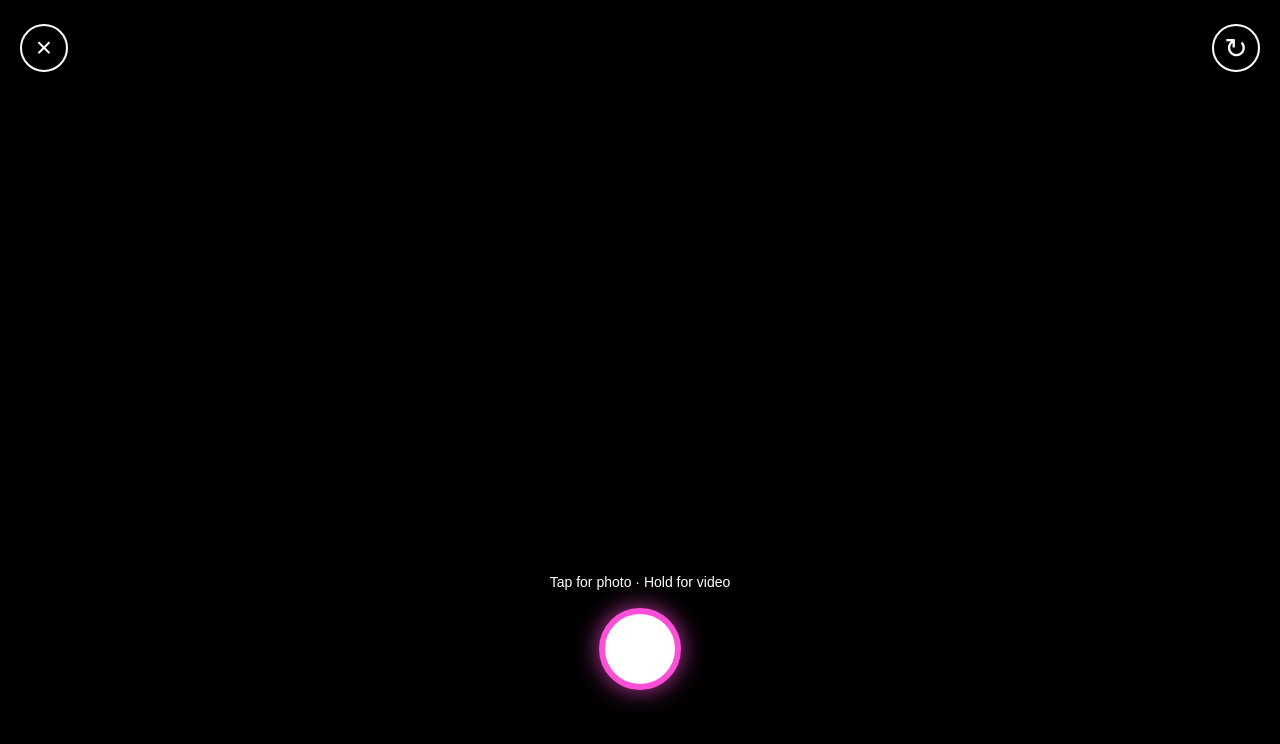
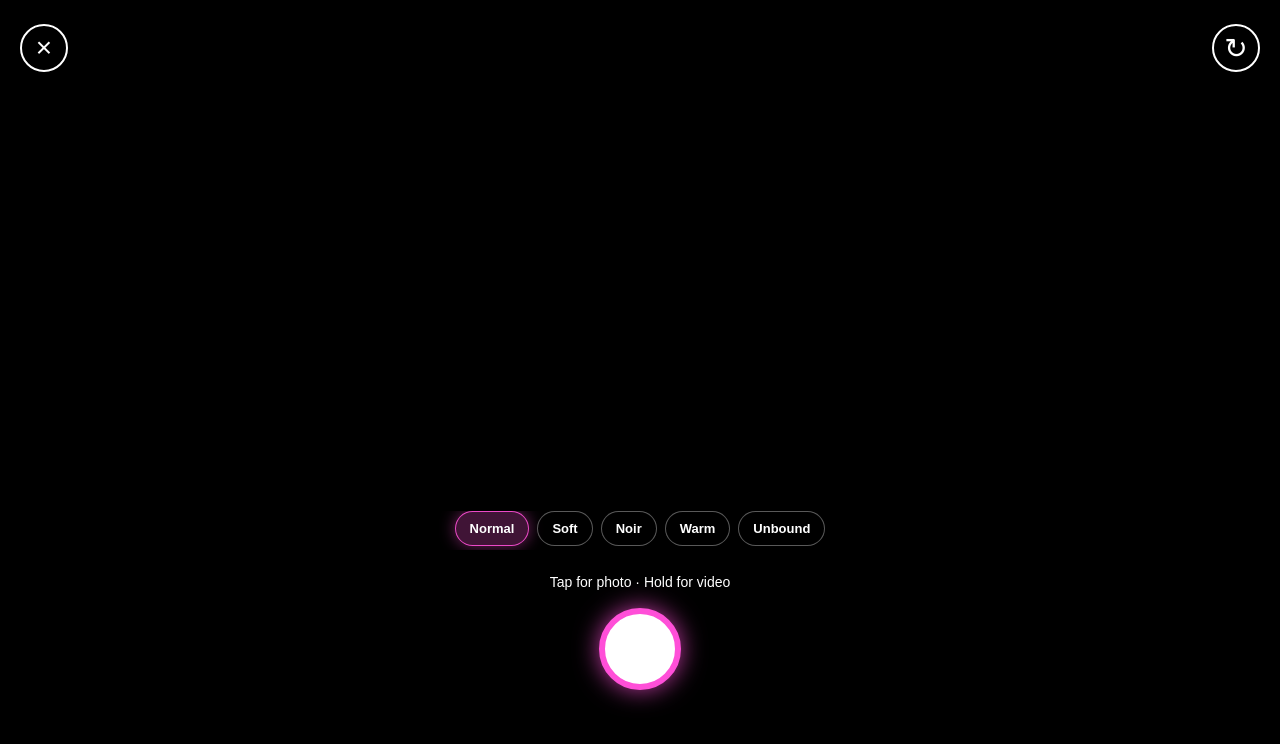
Before and after one commit to Stephensr50/Unbound, a Next.js app in the folder unbound2/: page /camera in a window 1280 px wide. Shown: the top 744 px of the page. Built offline with nearby package versions, Linux system fonts and the light colour scheme; no server answers; a web font is replaced by a local one.

Commit message:
Added filters to camera feature

```diff
--- a/unbound2/app/camera/page.tsx
+++ b/unbound2/app/camera/page.tsx
@@ -8,6 +8,31 @@ const supabase = createClient(
 process.env.NEXT_PUBLIC_SUPABASE_URL!,
 process.env.NEXT_PUBLIC_SUPABASE_ANON_KEY!
 );
+
+type CameraFilter = "none" | "soft" | "noir" | "warm" | "unbound";
+
+const cameraFilters: Record<CameraFilter, { label: string; css: string }> = {
+none: {
+label: "Normal",
+css: "none",
+},
+soft: {
+label: "Soft",
+css: "brightness(1.08) contrast(0.92) saturate(1.12) blur(0.4px)",
+},
+noir: {
+label: "Noir",
+css: "grayscale(1) contrast(1.25) brightness(0.92)",
+},
+warm: {
+label: "Warm",
+css: "sepia(0.18) saturate(1.25) brightness(1.05)",
+},
+unbound: {
+label: "Unbound",
+css: "contrast(1.08) saturate(1.45) hue-rotate(285deg) brightness(1.05)",
+},
+};
 
 export default function CameraPage() {
 const videoRef = useRef<HTMLVideoElement>(null);
@@ -25,6 +50,7 @@ const [status, setStatus] = useState("");
 const [previewUrl, setPreviewUrl] = useState<string | null>(null);
 const [previewType, setPreviewType] = useState<"image" | "video" | null>(null);
 const [capturedBlob, setCapturedBlob] = useState<Blob | null>(null);
+const [activeFilter, setActiveFilter] = useState<CameraFilter>("none");
 
 useEffect(() => {
 startCamera();
@@ -71,7 +97,9 @@ canvas.height = video.videoHeight;
 const ctx = canvas.getContext("2d");
 if (!ctx) return;
 
+ctx.filter = cameraFilters[activeFilter].css;
 ctx.drawImage(video, 0, 0, canvas.width, canvas.height);
+ctx.filter = "none";
 
 canvas.toBlob(
 (blob) => {
@@ -154,7 +182,8 @@ if (!capturedBlob || !previewType) return;
 setPosting(true);
 setStatus("Posting...");
 
-const { data: authData, error: authError } = await supabase.auth.getUser();
+const { data: authData, error: authError } =
+await supabase.auth.getUser();
 if (authError) throw authError;
 
 const uid = authData.user?.id;
@@ -163,7 +192,9 @@ if (!uid) throw new Error("You must be logged in.");
 const isMp4 = capturedBlob.type.includes("mp4");
 const ext = previewType === "image" ? ".jpg" : isMp4 ? ".mp4" : ".webm";
 const mediaType =
-previewType === "image" ? "image/jpeg" : capturedBlob.type || "video/mp4";
+previewType === "image"
+? "image/jpeg"
+: capturedBlob.type || "video/mp4";
 const name = `${Date.now()}-${crypto.randomUUID()}${ext}`;
 const path = `posts/${uid}/${name}`;
 
@@ -201,6 +232,7 @@ setStatus(e.message || "Post failed.");
 setPosting(false);
 }
 }
+
 async function postStory() {
 try {
 if (!capturedBlob || !previewType) return;
@@ -208,7 +240,8 @@ if (!capturedBlob || !previewType) return;
 setPosting(true);
 setStatus("Posting story...");
 
-const { data: authData, error: authError } = await supabase.auth.getUser();
+const { data: authData, error: authError } =
+await supabase.auth.getUser();
 if (authError) throw authError;
 
 const uid = authData.user?.id;
@@ -218,10 +251,14 @@ const isImage = previewType === "image";
 const isMp4 = capturedBlob.type.includes("mp4");
 
 const ext = isImage ? "jpg" : isMp4 ? "mp4" : "webm";
-const mediaType = isImage ? "image/jpeg" : capturedBlob.type || "video/mp4";
+const mediaType = isImage
+? "image/jpeg"
+: capturedBlob.type || "video/mp4";
 const filePath = `${uid}/${crypto.randomUUID()}.${ext}`;
 
-const file = new File([capturedBlob], `story.${ext}`, { type: mediaType });
+const file = new File([capturedBlob], `story.${ext}`, {
+type: mediaType,
+});
 
 const { error: uploadError } = await supabase.storage
 .from("stories")
@@ -232,7 +269,9 @@ upsert: false,
 
 if (uploadError) throw uploadError;
 
-const { data: pub } = supabase.storage.from("stories").getPublicUrl(filePath);
+const { data: pub } = supabase.storage
+.from("stories")
+.getPublicUrl(filePath);
 const publicUrl = pub?.publicUrl;
 
 if (!publicUrl) throw new Error("Could not get story URL.");
@@ -252,13 +291,32 @@ setStatus(e.message || "Story failed.");
 setPosting(false);
 }
 }
+
 if (previewUrl && previewType) {
 return (
-<main style={{ position: "fixed", inset: 0, background: "black", color: "white" }}>
+<main
+style={{
+position: "fixed",
+inset: 0,
+background: "black",
+color: "white",
+}}
+>
 {previewType === "image" ? (
-<img src={previewUrl} alt="Preview" style={{ width: "100%", height: "100%", objectFit: "cover" }} />
+<img
+src={previewUrl}
+alt="Preview"
+style={{ width: "100%", height: "100%", objectFit: "cover" }}
+/>
 ) : (
-<video src={previewUrl} controls autoPlay loop playsInline style={{ width: "100%", height: "100%", objectFit: "cover" }} />
+<video
+src={previewUrl}
+controls
+autoPlay
+loop
+playsInline
+style={{ width: "100%", height: "100%", objectFit: "cover" }}
+/>
 )}
 
 <button
@@ -276,21 +334,25 @@ style={topLeftButton}
 <div style={bottomPanel}>
 {status && <div style={{ textAlign: "center" }}>{status}</div>}
 
-<button disabled={posting} onClick={() => postCaptured(false)} style={actionButton}>
+<button
+disabled={posting}
+onClick={() => postCaptured(false)}
+style={actionButton}
+>
 Post to Feed
 </button>
 
 {previewType === "video" && (
-<button disabled={posting} onClick={() => postCaptured(true)} style={actionButton}>
+<button
+disabled={posting}
+onClick={() => postCaptured(true)}
+style={actionButton}
+>
 Post as Reel
 </button>
 )}
 
-<button
-disabled={posting}
-onClick={postStory}
-style={actionButton}
->
+<button disabled={posting} onClick={postStory} style={actionButton}>
 Post Story
 </button>
 </div>
@@ -305,13 +367,37 @@ ref={videoRef}
 autoPlay
 playsInline
 muted
-style={{ width: "100%", height: "100%", objectFit: "cover" }}
+style={{
+width: "100%",
+height: "100%",
+objectFit: "cover",
+filter: cameraFilters[activeFilter].css,
+}}
 />
 
-<button onClick={() => router.back()} style={topLeftButton}>×</button>
-<button onClick={flipCamera} style={topRightButton}>↻</button>
+<button onClick={() => router.back()} style={topLeftButton}>
+×
+</button>
+<button onClick={flipCamera} style={topRightButton}>
+↻
+</button>
 
 <div style={hintStyle}>Tap for photo · Hold for video</div>
+
+<div style={filterBarStyle}>
+{(Object.keys(cameraFilters) as CameraFilter[]).map((filter) => (
+<button
+key={filter}
+onClick={() => setActiveFilter(filter)}
+style={{
+...filterButtonStyle,
+...(activeFilter === filter ? activeFilterButtonStyle : {}),
+}}
+>
+{cameraFilters[filter].label}
+</button>
+))}
+</div>
 
 <div style={shutterWrap}>
 <button
@@ -384,6 +470,36 @@ fontSize: 14,
 textShadow: "0 2px 8px black",
 };
 
+const filterBarStyle: React.CSSProperties = {
+position: "absolute",
+bottom: 250,
+left: 12,
+right: 12,
+display: "flex",
+justifyContent: "center",
+gap: 8,
+overflowX: "auto",
+zIndex: 10,
+paddingBottom: 4,
+};
+
+const filterButtonStyle: React.CSSProperties = {
+padding: "9px 14px",
+borderRadius: 999,
+border: "1px solid rgba(255,255,255,.35)",
+background: "rgba(0,0,0,.45)",
+color: "white",
+fontSize: 13,
+fontWeight: 700,
+whiteSpace: "nowrap",
+};
+
+const activeFilterButtonStyle: React.CSSProperties = {
+border: "1px solid rgba(255,79,216,.9)",
+background: "rgba(255,79,216,.25)",
+boxShadow: "0 0 16px rgba(255,79,216,.45)",
+};
+
 const bottomPanel: React.CSSProperties = {
 position: "absolute",
 left: 16,
```
